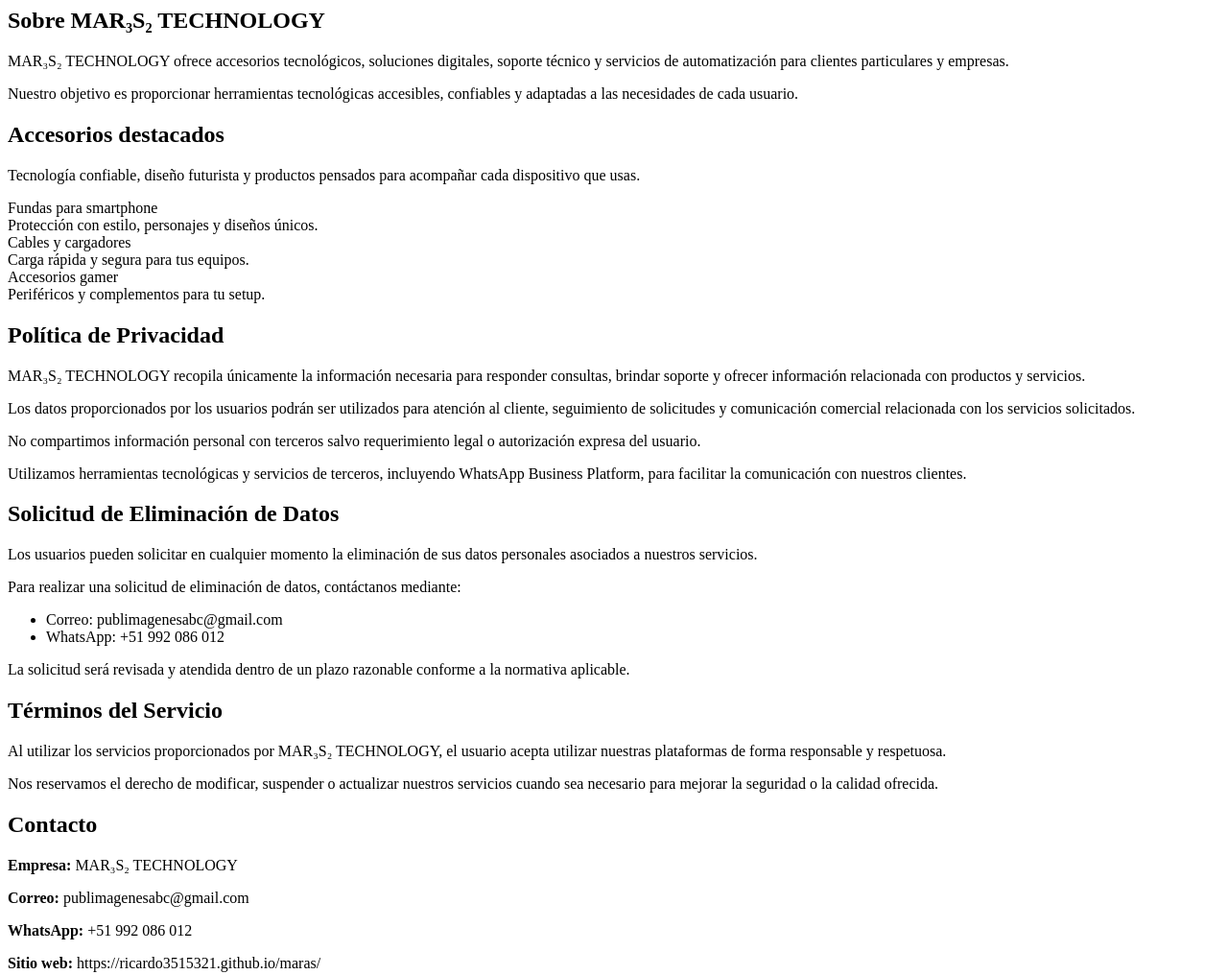
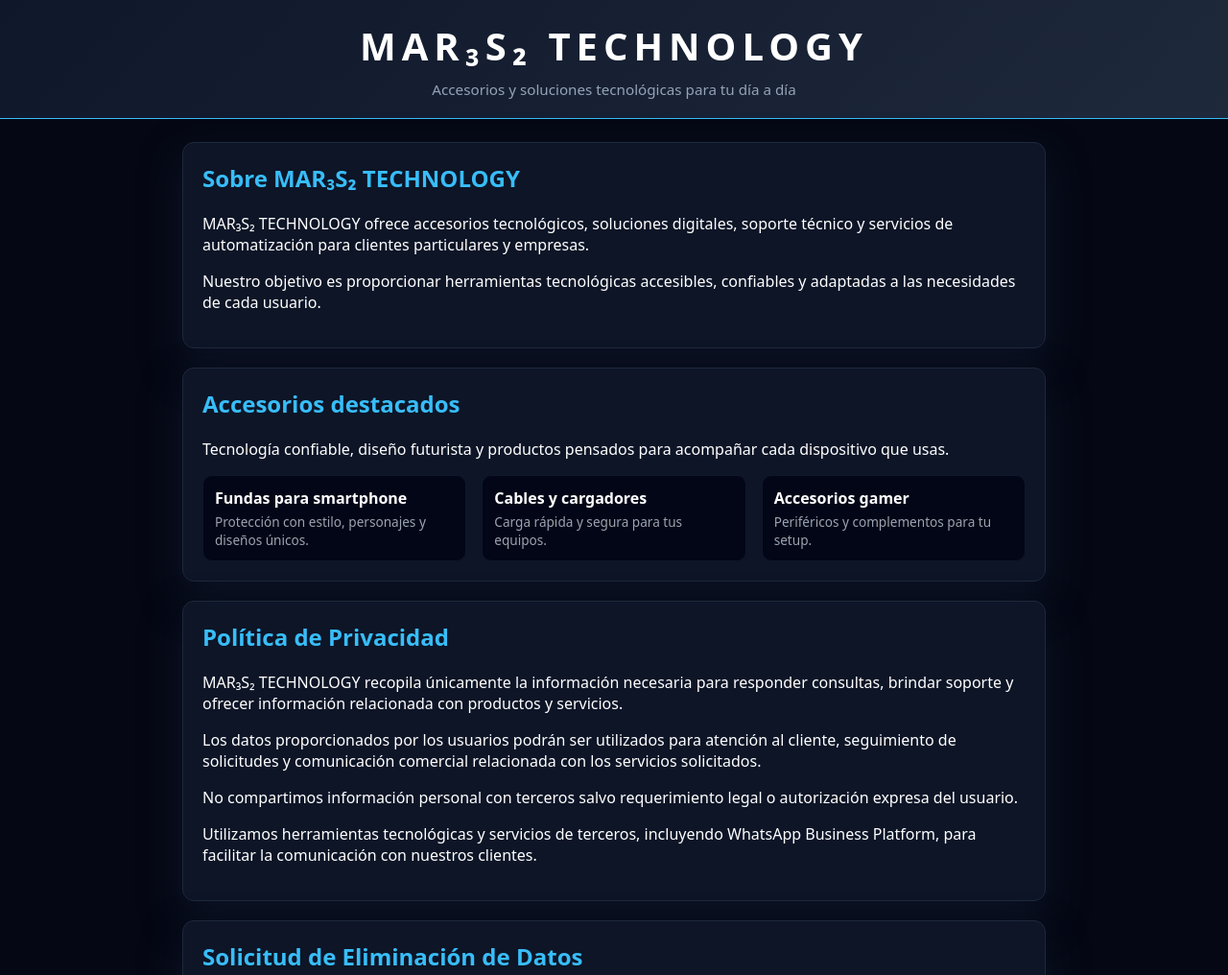
Before and after one commit to Ricardo3515321/maras, a plain HTML site: page index.html in a window 1280 px wide. Shown: the top 1016 px of the page at 96% size. Drawn offline with Linux system fonts and the light colour scheme.

Commit message:
Refactor index.html for improved structure and style
Updated HTML structure and improved formatting for better readability.

```diff
--- a/index.html
+++ b/index.html
@@ -1,7 +1,124 @@
+<!DOCTYPE html>
+<html lang="es">
+<head>
+  <meta charset="UTF-8">
+  <meta name="viewport" content="width=device-width, initial-scale=1.0">
+  <title>MAR₃S₂ TECHNOLOGY</title>
+
+  <style>
+    body {
+      margin: 0;
+      font-family: system-ui, -apple-system, BlinkMacSystemFont, "Segoe UI", sans-serif;
+      background: #050814;
+      color: #ffffff;
+      display: flex;
+      flex-direction: column;
+      min-height: 100vh;
+    }
+
+    header {
+      padding: 20px;
+      text-align: center;
+      background: linear-gradient(135deg, #0f172a, #1e293b);
+      border-bottom: 1px solid #38bdf8;
+    }
+
+    h1 {
+      margin: 0;
+      font-size: 2.5rem;
+      letter-spacing: 0.15em;
+    }
+
+    .subtitle {
+      margin-top: 8px;
+      color: #94a3b8;
+      font-size: 0.95rem;
+    }
+
+    main {
+      flex: 1;
+      max-width: 900px;
+      margin: 0 auto;
+      padding: 24px;
+    }
+
+    .card {
+      background: rgba(15, 23, 42, 0.9);
+      border: 1px solid #1e293b;
+      border-radius: 12px;
+      padding: 20px;
+      margin-bottom: 20px;
+      box-shadow: 0 18px 40px rgba(15, 23, 42, 0.8);
+    }
+
+    .card h2 {
+      margin-top: 0;
+      color: #38bdf8;
+    }
+
+    .items {
+      display: grid;
+      grid-template-columns: repeat(auto-fit, minmax(180px, 1fr));
+      gap: 16px;
+      margin-top: 16px;
+    }
+
+    .item {
+      background: #020617;
+      border: 1px solid #0f172a;
+      border-radius: 10px;
+      padding: 12px;
+    }
+
+    .item-title {
+      font-weight: 600;
+      margin-bottom: 4px;
+    }
+
+    .item-desc {
+      color: #9ca3af;
+      font-size: 0.85rem;
+    }
+
+    ul {
+      padding-left: 20px;
+    }
+
+    a {
+      color: #38bdf8;
+      text-decoration: none;
+    }
+
+    a:hover {
+      text-decoration: underline;
+    }
+
+    footer {
+      text-align: center;
+      padding: 14px;
+      font-size: 0.8rem;
+      color: #6b7280;
+      border-top: 1px solid #1f2937;
+      background: #020617;
+    }
+  </style>
+</head>
+
+<body>
+
+<header>
+  <h1>MAR₃S₂ TECHNOLOGY</h1>
+
+  <div class="subtitle">
+    Accesorios y soluciones tecnológicas para tu día a día
+  </div>
+</header>
+
 <main>
 
   <section class="card">
     <h2>Sobre MAR₃S₂ TECHNOLOGY</h2>
+
     <p>
       MAR₃S₂ TECHNOLOGY ofrece accesorios tecnológicos,
       soluciones digitales, soporte técnico y servicios de
@@ -106,24 +223,22 @@
     <h2>Términos del Servicio</h2>
 
     <p>
-      Al utilizar los servicios proporcionados por MAR₃S₂
-      TECHNOLOGY, el usuario acepta utilizar nuestras
-      plataformas de forma responsable y respetuosa.
+      Al utilizar los servicios proporcionados por MAR₃S₂ TECHNOLOGY,
+      el usuario acepta utilizar nuestras plataformas de forma
+      responsable y respetuosa.
     </p>
 
     <p>
-      Nos reservamos el derecho de modificar, suspender o
-      actualizar nuestros servicios cuando sea necesario
-      para mejorar la seguridad o la calidad ofrecida.
+      Nos reservamos el derecho de modificar, suspender o actualizar
+      nuestros servicios cuando sea necesario para mejorar la
+      seguridad o la calidad ofrecida.
     </p>
   </section>
 
   <section class="card">
     <h2>Contacto</h2>
 
-    <p>
-      <strong>Empresa:</strong> MAR₃S₂ TECHNOLOGY
-    </p>
+    <p><strong>Empresa:</strong> MAR₃S₂ TECHNOLOGY</p>
 
     <p>
       <strong>Correo:</strong>
@@ -137,8 +252,17 @@
 
     <p>
       <strong>Sitio web:</strong>
-      https://ricardo3515321.github.io/maras/
+      <a href="https://ricardo3515321.github.io/maras/" target="_blank">
+        https://ricardo3515321.github.io/maras/
+      </a>
     </p>
   </section>
 
 </main>
+
+<footer>
+  © 2026 MAR₃S₂ TECHNOLOGY | Todos los derechos reservados
+</footer>
+
+</body>
+</html>
```
